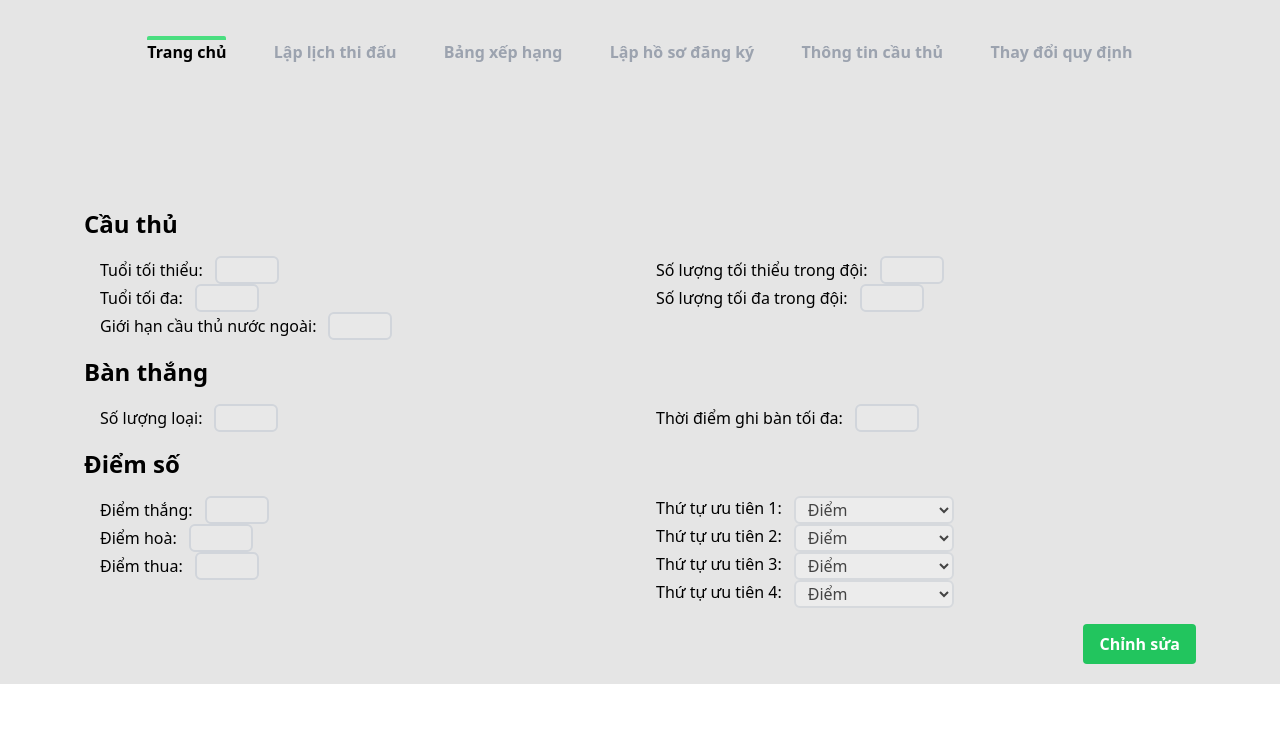
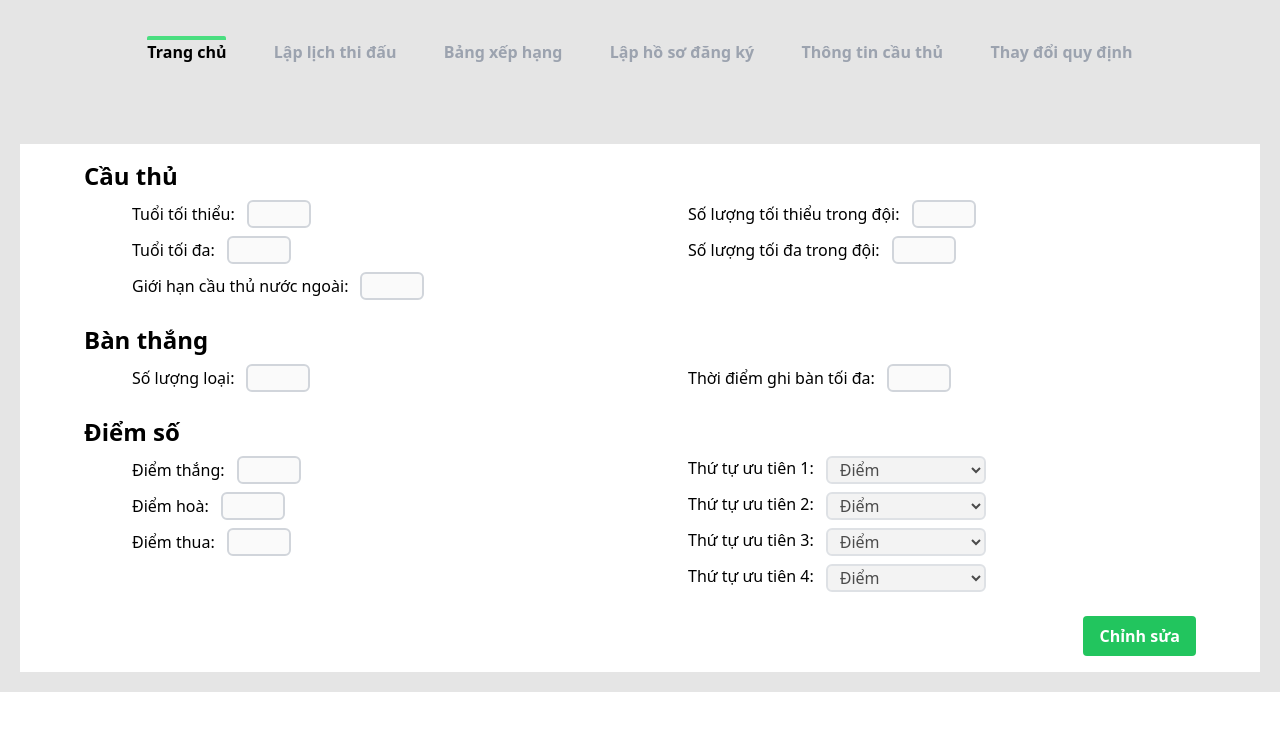
Before and after one commit to let-me-out-HCMUS/introSE, a React (Vite) app in the folder client/admin/: page /change-rule in a window 1280 px wide. Shown: the top 730 px of the page. Built offline with nearby package versions, Linux system fonts and the light colour scheme; no server answers.

Commit message:
done Rule route

```diff
--- a/client/admin/src/features/change-rule/RuleForm.jsx
+++ b/client/admin/src/features/change-rule/RuleForm.jsx
@@ -2,10 +2,24 @@ import { useEffect, useState } from "react";
 // import { rule } from "../../mocks/rule";
 import { useForm } from "react-hook-form";
 import {useQuery} from "@tanstack/react-query";
-import {getRule} from "../../services/apiRule";
+import {getRule, updateRule} from "../../services/apiRule";
+import toast from 'react-hot-toast';
+import { useMutation } from '@tanstack/react-query';
 
 export default function RuleForm() {
   const {data} = useQuery(["wtf"], ()=> getRule());
+
+  const {mutate} = useMutation({
+    mutationFn: (data) => {
+      updateRule(data)
+    },
+    onSuccess: () => {
+        toast.success('Lưu thành công');
+    },
+    onError: () => {
+        toast.error('Lưu thấp bại');
+    }
+});
 
   const [isEditting, setIsEditting] = useState(false);
   // const [rule, setRule] = useState({});
@@ -52,11 +66,12 @@ export default function RuleForm() {
   //   Todo: submit data to server
   const onSubmit = (newdata) => {
     console.log(newdata);
+    mutate(newdata);
     setIsEditting(false);
   };
 
   return (
-    <form onSubmit={handleSubmit(onSubmit)} className="relative mx-auto px-16">
+    <form onSubmit={handleSubmit(onSubmit)} className="relative mx-auto px-16 bg-white py-4">
       <div className="group-rule">
         <h1>Cầu thủ</h1>
         <div className="rule-content flex w-full">
@@ -224,7 +239,6 @@ export default function RuleForm() {
                 <option value="points">Điểm</option>
                 <option value="goalDifference">Hiệu số</option>
                 <option value="totalGoals">Tổng bàn thắng</option>
-                <option value="headToHead">Đối kháng</option>
               </select>
             </div>
             <div className="field inline-flex">
--- a/client/admin/src/index.css
+++ b/client/admin/src/index.css
@@ -4,11 +4,11 @@
 
 /* Rule Form */
 .group-rule h1 {
-  @apply text-2xl font-bold;
+  @apply text-2xl font-bold mb-2;
 }
 
 .rule-content {
-  @apply m-4;
+  @apply mb-4 ml-12;
 }
 
 .rule-half {
@@ -16,7 +16,7 @@
 }
 
 .field {
-  @apply w-full;
+  @apply w-full mb-2;
 }
 
 .field input {
--- a/client/admin/src/pages/ChangeRule.jsx
+++ b/client/admin/src/pages/ChangeRule.jsx
@@ -2,7 +2,7 @@
 import RuleForm from "../features/change-rule/RuleForm";
 export default function ChangeRule() {
   return (
-    <div className="flex w-auto justify-center pt-32">
+    <div className="flex w-auto justify-center pt-16">
       {/* <div className="bg-blue-100 w-1/3">1st col</div>
       <div className="bg-red-100 w-2/3">2nd col</div> */}
       <RuleForm />
--- a/client/admin/src/services/apiRule.js
+++ b/client/admin/src/services/apiRule.js
@@ -1,6 +1,11 @@
 import axiosClient  from './axiosClient';
 
 export const getRule = async () => {
-    const res = await axiosClient.get('/rules');
+    const res = await axiosClient.get('/rules/6592704d5198c1cc1900f17a');
     return res.data.rule;
 }
+
+export const updateRule = async (rule) => {
+    const res = await axiosClient.put('/rules/6592704d5198c1cc1900f17a', rule);
+    return res.data.rule;
+}
```
